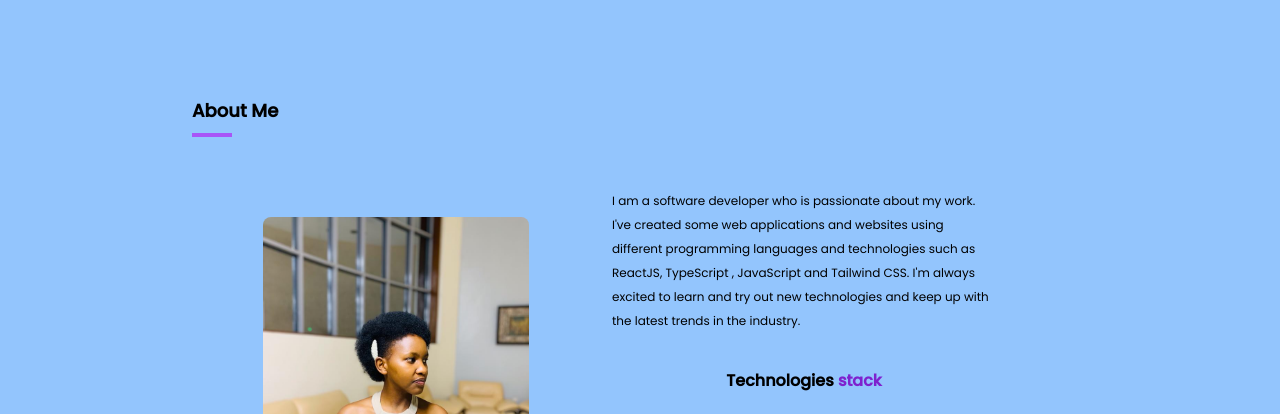
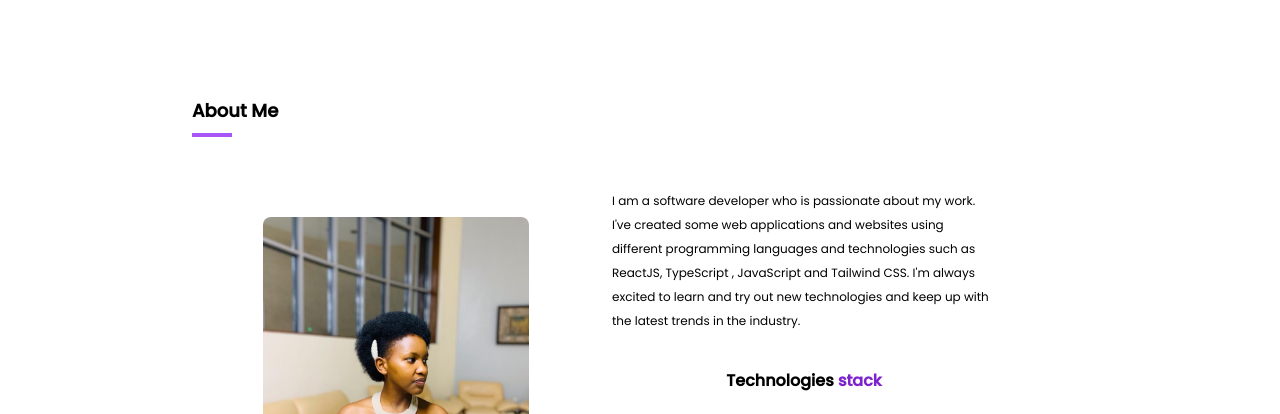
Before and after one commit to gikundiroHappy/happy_portifolio, a website: page index.html in a window 1280 px wide. Shown: the part 473-887 px from the top of the page. Drawn offline with Linux system fonts and the light colour scheme; a web font is replaced by a local one.

Commit message:
removed background color

```diff
--- a/index.html
+++ b/index.html
@@ -18,7 +18,7 @@
   </head>
   <body>
     <!-- sm:bg-yellow-300 md:bg-green-300 lg:bg-pink-300 xl:bg-blue-300 2xl:bg-red-300 -->
-<div class="lg:px-40 font-abc sm:px-8 sm:bg-yellow-300 md:bg-green-300 lg:bg-pink-300 xl:bg-blue-300 2xl:bg-red-300">
+<div class="lg:px-40 font-abc">
       <div class="hidden sm:flex justify-between items-center py-5 mt-5 ">
         <div>
           <p class="font-semibold"><span class="font-corith text-[30px]"><a href="#home"> H</span> appy</a></p>
```
Also changed, not shown: src/output.css.
